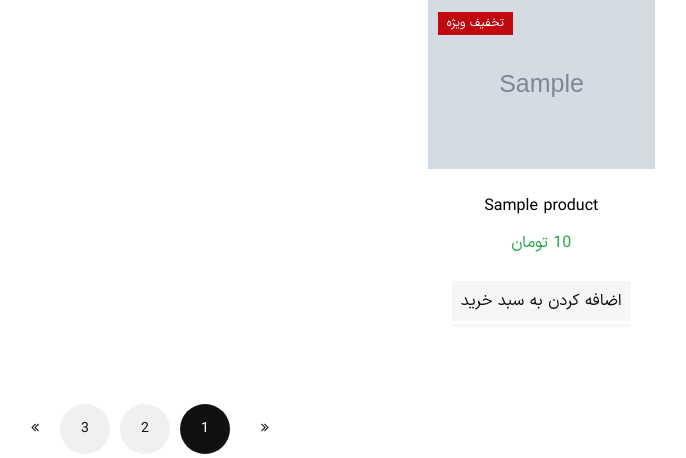
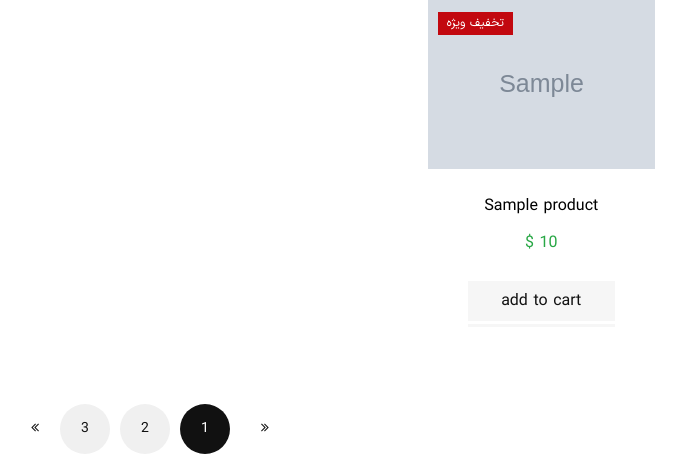
Before and after one commit to taha127/django-store, a Django app: page /products/ in a window 1280 px wide. Shown: the part 177-635 px from the top of the page, without its empty margins (503-1189 px from the left). Run offline with Django 5.2, Linux system fonts and the light colour scheme; tables that the repository leaves empty hold one stand-in row (values such as "Sample post"); grey boxes marked "Sample" are stand-in pictures; parts of the project's set-up code (start-up, migrations or seed data) failed here and were passed over; some libraries are stand-ins or nearby versions; some web fonts are replaced.

Commit message:
Refactor product detail and list templates to streamline add to cart functionality and improve translation support

```diff
--- a/products/templates/products/product_detail.html
+++ b/products/templates/products/product_detail.html
@@ -39,7 +39,6 @@
                                     <div class="product-action d-flex align-items-sm-center align-content-center mb--30">
                                         <form action="{% url 'cart:add_to_cart' product.id %}" method="POST">
                                             {% csrf_token %}
-                                            {#                                        {{ add_to_cart_form | crispy }}#}
                                             <div class="quantity">
                                                 <input type="number" class="quantity-input" name="quantity" id="qty"
                                                        value="1"
--- a/products/templates/products/product_list.html
+++ b/products/templates/products/product_list.html
@@ -1,4 +1,5 @@
 {% extends '_base.html' %}
+{% load i18n %}
 
 {% block body %}
 
@@ -52,12 +53,19 @@
                                                                 <a href="{{ product.get_absolute_url }}">{{ product.title }}</a>
                                                             </h3>
                                                             <div class="product-price-wrapper mb--30">
-                                                                <span class="money text-success">{{ product.price }} تومان</span>
-                                                                {#                                                            Show price discount#}
+                                                                <span class="money text-success">{{ product.price }} {% translate '$' %}</span>
                                                             </div>
-                                                            <a href="cart.html"
-                                                               class="btn btn-small btn-bg-sand btn-color-dark px-3">اضافه
-                                                                کردن به سبد خرید</a>
+                                                            <form action="{% url 'cart:add_to_cart' product.id %}"
+                                                                  method="post">
+                                                                {% csrf_token %}
+                                                                <input type="hidden" class="quantity-input"
+                                                                       name="quantity" id="qty" value="1" min="1"
+                                                                       max="30">
+                                                                <button type="submit"
+                                                                        class="btn btn-small btn-bg-sand btn-color-dark px-3">
+                                                                    {% trans 'add to cart' %}
+                                                                </button>
+                                                            </form>
                                                         </div>
                                                     </div>
                                                 </div>
```
